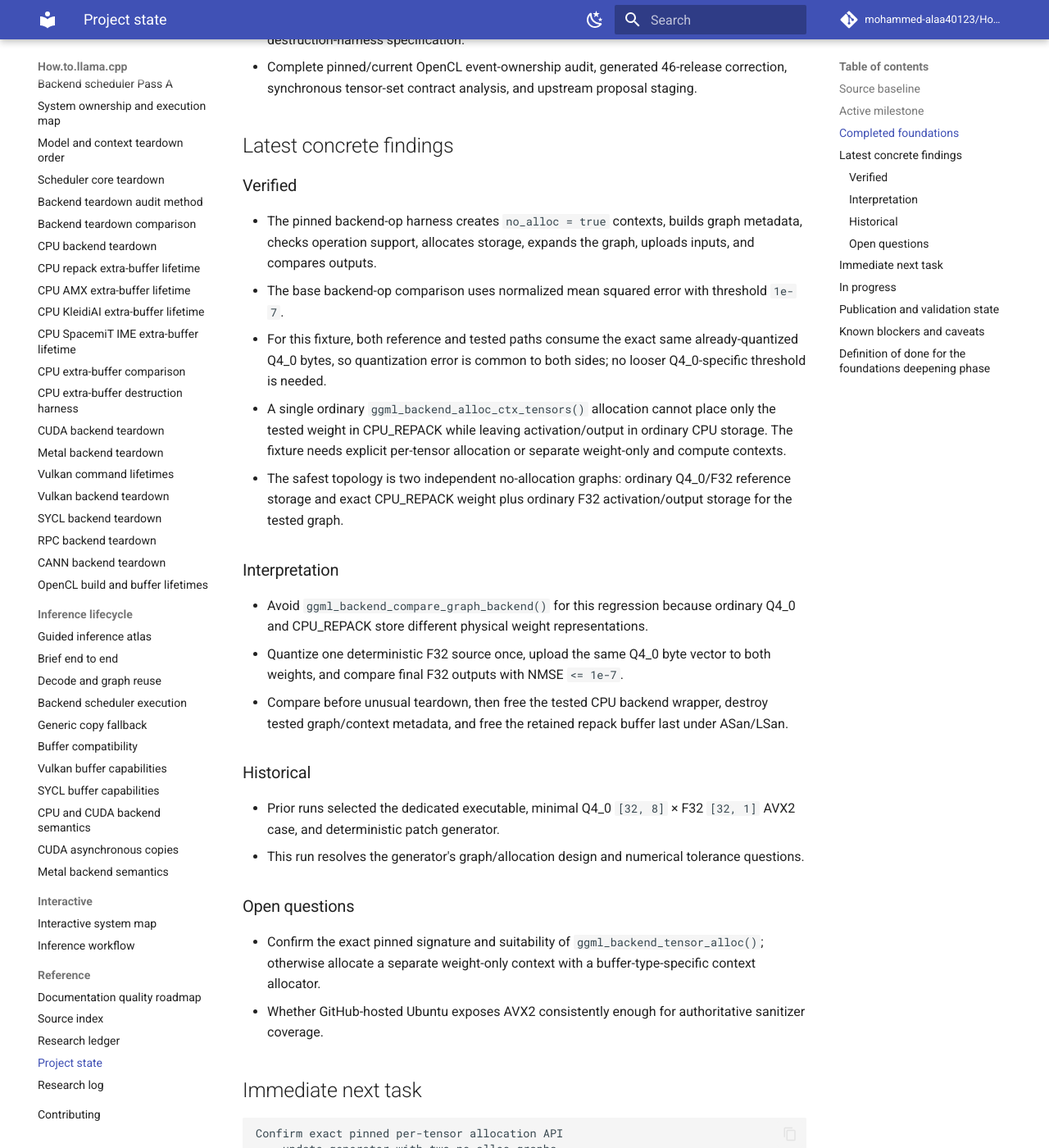
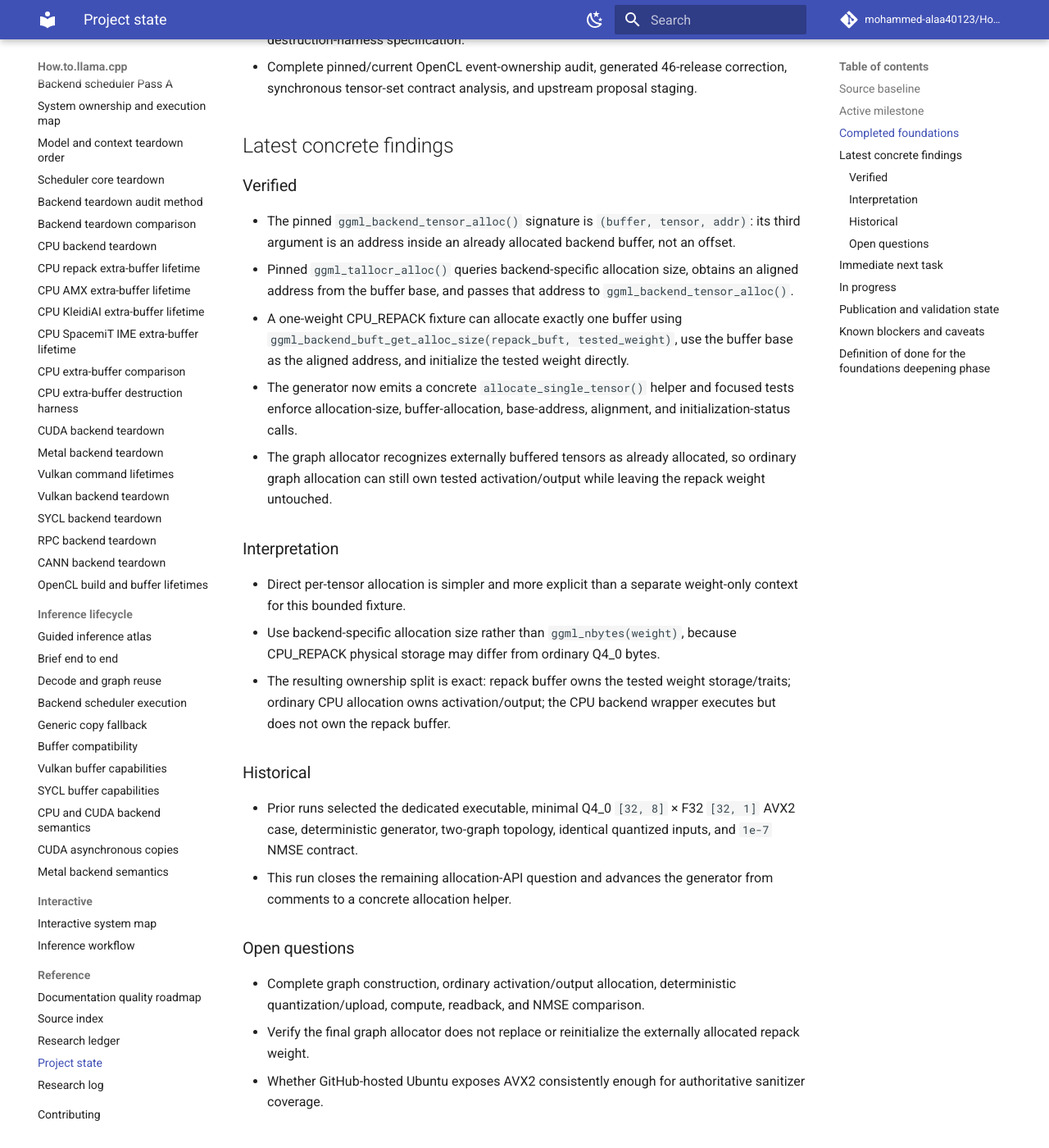
Before and after one commit to mohammed-alaa40123/How.to.llama.cpp, an MkDocs documentation site: the page built from docs/reference/project-state.md, in a window 1280 px wide and 1400 px high, scrolled down 865 px. Shown: the whole window at 82% size. Built offline with MkDocs 1.6.1 and Material for MkDocs 9.7.7, drawn with Linux system fonts in a browser that asks for light colours; comment, search, counter and statistics services are not loaded; some of the changed text lies outside the part shown.

Commit message:
Update project state for tensor allocation contract

````diff
--- a/docs/reference/project-state.md
+++ b/docs/reference/project-state.md
@@ -27,34 +27,34 @@ Read this file after the root README on every run. It is the compact checkpoint
 
 ### Verified
 
-- The pinned backend-op harness creates `no_alloc = true` contexts, builds graph metadata, checks operation support, allocates storage, expands the graph, uploads inputs, and compares outputs.
-- The base backend-op comparison uses normalized mean squared error with threshold `1e-7`.
-- For this fixture, both reference and tested paths consume the exact same already-quantized Q4_0 bytes, so quantization error is common to both sides; no looser Q4_0-specific threshold is needed.
-- A single ordinary `ggml_backend_alloc_ctx_tensors()` allocation cannot place only the tested weight in CPU_REPACK while leaving activation/output in ordinary CPU storage. The fixture needs explicit per-tensor allocation or separate weight-only and compute contexts.
-- The safest topology is two independent no-allocation graphs: ordinary Q4_0/F32 reference storage and exact CPU_REPACK weight plus ordinary F32 activation/output storage for the tested graph.
+- The pinned `ggml_backend_tensor_alloc()` signature is `(buffer, tensor, addr)`: its third argument is an address inside an already allocated backend buffer, not an offset.
+- Pinned `ggml_tallocr_alloc()` queries backend-specific allocation size, obtains an aligned address from the buffer base, and passes that address to `ggml_backend_tensor_alloc()`.
+- A one-weight CPU_REPACK fixture can allocate exactly one buffer using `ggml_backend_buft_get_alloc_size(repack_buft, tested_weight)`, use the buffer base as the aligned address, and initialize the tested weight directly.
+- The generator now emits a concrete `allocate_single_tensor()` helper and focused tests enforce allocation-size, buffer-allocation, base-address, alignment, and initialization-status calls.
+- The graph allocator recognizes externally buffered tensors as already allocated, so ordinary graph allocation can still own tested activation/output while leaving the repack weight untouched.
 
 ### Interpretation
 
-- Avoid `ggml_backend_compare_graph_backend()` for this regression because ordinary Q4_0 and CPU_REPACK store different physical weight representations.
-- Quantize one deterministic F32 source once, upload the same Q4_0 byte vector to both weights, and compare final F32 outputs with NMSE `<= 1e-7`.
-- Compare before unusual teardown, then free the tested CPU backend wrapper, destroy tested graph/context metadata, and free the retained repack buffer last under ASan/LSan.
+- Direct per-tensor allocation is simpler and more explicit than a separate weight-only context for this bounded fixture.
+- Use backend-specific allocation size rather than `ggml_nbytes(weight)`, because CPU_REPACK physical storage may differ from ordinary Q4_0 bytes.
+- The resulting ownership split is exact: repack buffer owns the tested weight storage/traits; ordinary CPU allocation owns activation/output; the CPU backend wrapper executes but does not own the repack buffer.
 
 ### Historical
 
-- Prior runs selected the dedicated executable, minimal Q4_0 `[32, 8]` × F32 `[32, 1]` AVX2 case, and deterministic patch generator.
-- This run resolves the generator's graph/allocation design and numerical tolerance questions.
+- Prior runs selected the dedicated executable, minimal Q4_0 `[32, 8]` × F32 `[32, 1]` AVX2 case, deterministic generator, two-graph topology, identical quantized inputs, and `1e-7` NMSE contract.
+- This run closes the remaining allocation-API question and advances the generator from comments to a concrete allocation helper.
 
 ### Open questions
 
-- Confirm the exact pinned signature and suitability of `ggml_backend_tensor_alloc()`; otherwise allocate a separate weight-only context with a buffer-type-specific context allocator.
+- Complete graph construction, ordinary activation/output allocation, deterministic quantization/upload, compute, readback, and NMSE comparison.
+- Verify the final graph allocator does not replace or reinitialize the externally allocated repack weight.
 - Whether GitHub-hosted Ubuntu exposes AVX2 consistently enough for authoritative sanitizer coverage.
 
 ## Immediate next task
 
 ```text
-Confirm exact pinned per-tensor allocation API
-  → update generator with two no-alloc graphs
-  → allocate tested Q4_0 weight from exact CPU_REPACK buffer
+complete two no-alloc graphs
+  → preallocate tested Q4_0 weight with allocate_single_tensor(repack_buft, ...)
   → allocate activation/output from ordinary CPU storage
   → quantize deterministic F32 weight once and upload identical Q4_0 bytes
   → upload identical deterministic F32 activation
@@ -75,16 +75,14 @@ Confirm exact pinned per-tensor allocation API
 ## Publication and validation state
 
 - Work is published in PR #1 from branch `automation/backend-teardown-audit-method`.
-- Added detailed note `logs/research/2026-07-16/0752-cpu-repack-graph-allocation-contract.md`.
-- Updated README living TODOs, this project checkpoint, and the concise research log.
+- Added detailed note `logs/research/2026-07-16/0851-cpu-repack-per-tensor-allocation-api.md`.
+- Updated the generator, focused tests, README living TODOs, this project checkpoint, and the concise research log.
 - Research ledger unchanged: this increment used the already-recorded pinned llama.cpp primary source.
-- Previous branch head `5ddbdc5b530eb0a6e2e22b962bd0d1df47d20978` passed Documentation CI plus pinned/current OpenCL workflows.
 - Final-head workflow results must be checked after all context commits.
 
 ## Known blockers and caveats
 
-- **Runtime proof:** the generated source remains intentionally incomplete and exits nonzero until graph/allocation integration is implemented.
-- **Allocation API:** exact pinned per-tensor allocation signature still needs confirmation before emitting the final C++ body.
+- **Runtime proof:** the generated source still intentionally exits nonzero until graph execution and comparison are implemented.
 - **Hardware gate:** successful skip on a non-AVX2 runner does not validate repack lifetime ordering.
 - **Path proof:** correct numerical output alone is insufficient because ordinary CPU fallback can produce the same answer.
 - **Sanitizer scope:** process-static dispatch metadata should be documented separately, not hidden with broad leak suppression.
````
Also changed, not shown: other parts of docs/reference/project-state.md (+2 -2 lines).
